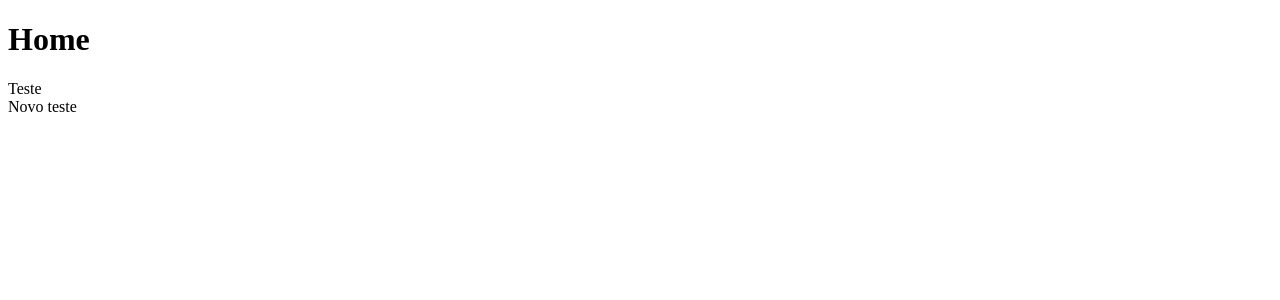
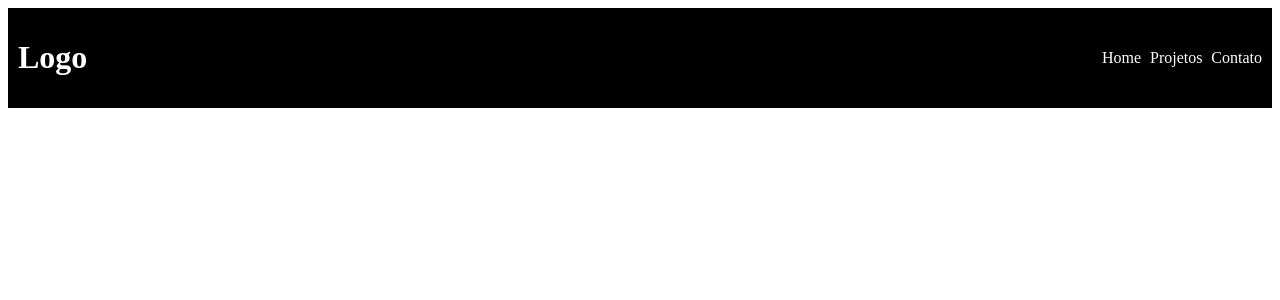
Before and after one commit to dev-ribeiro/portifolio, a Next.js app: page / in a window 1280 px wide. Shown: the top 300 px of the page. Built offline with nearby package versions, Linux system fonts and the light colour scheme.

Commit message:
initial project structure

```diff
--- /dev/null
+++ b/components/Header.js
@@ -0,0 +1,23 @@
+import Link from "next/link";
+import style from "../styles/Header/Header.module.css"
+
+function Header(){
+    return(
+        <div className={style.container}>
+            <h1>Logo</h1>
+            <nav className={style.navigation}>
+                <Link href='/'>
+                    <a>Home</a>
+                </Link>
+                <Link href='/projects'>
+                    <a>Projetos</a>
+                </Link>
+                <Link href='/contact'>
+                    <a>Contato</a>
+                </Link>
+            </nav>
+        </div>
+    )
+}
+
+export default Header
--- a/pages/index.js
+++ b/pages/index.js
@@ -1,11 +1,11 @@
+import style from "../styles/Home.module.css"
+import Header from "../components/Header"
+
 function Home(){
     return (
-        <div>
-            <h1>Home</h1>
-            <div>Teste</div>
-            <div>Novo teste</div>
+        <div className={style.home}>
+            <Header></Header>
         </div>
-
     )
 };
 
--- /dev/null
+++ b/styles/Header/Header.module.css
@@ -0,0 +1,20 @@
+.container{
+    padding: 10px;
+    display: flex;
+    justify-content: space-between;
+    background-color: black;
+    color: white;
+}
+
+.navigation{
+    display: flex;
+    justify-content: center;
+    align-items: center;
+    justify-content: space-between;
+    width: 10em;
+}
+
+.navigation a{
+    text-decoration: none;
+    color: white;
+}
--- /dev/null
+++ b/styles/Home.module.css
@@ -0,0 +1,4 @@
+.home{
+    margin: 0;
+    padding: 0;
+}
```
Also changed, not shown: pages/contact.js (added, +12 -0 lines), pages/projects.js (added, +12 -0 lines), styles/Contact/Contact.module.css (added), styles/Projects/Project.module.css (added).
